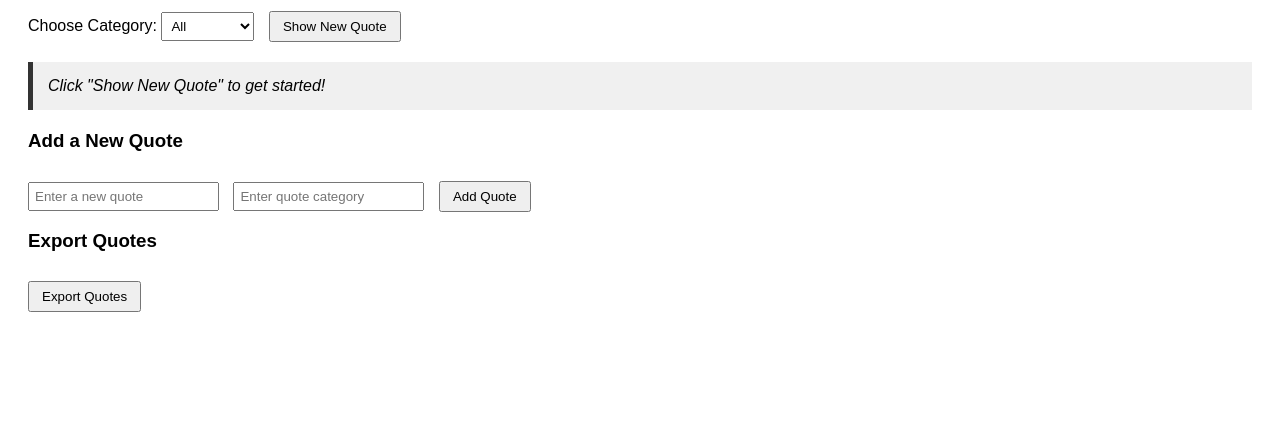
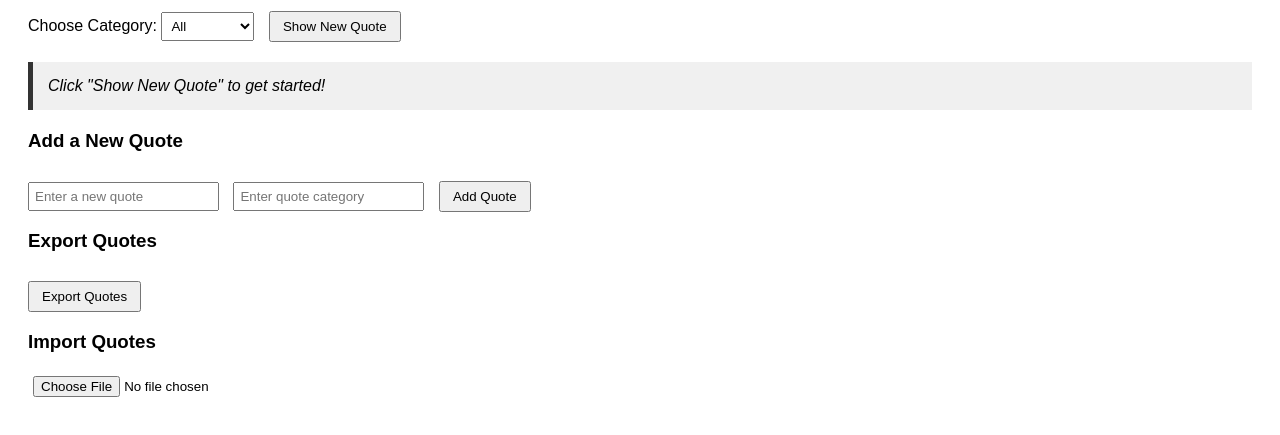
Before and after one commit to bryanmwangindungu/alx_fe_javascript, a plain HTML site: page dom-manipulation/index.html in a window 1280 px wide. Shown: the part 107-542 px from the top of the page. Drawn offline with Linux system fonts and the light colour scheme.

Commit message:
3rd commit

```diff
--- a/dom-manipulation/index.html
+++ b/dom-manipulation/index.html
@@ -30,7 +30,7 @@
 <body>
   <h1>Dynamic Quote Generator</h1>
 
-  <!-- Category Filter & New Quote -->
+  <!-- Category Filter -->
   <div>
     <label for="categorySelect">Choose Category:</label>
     <select id="categorySelect">
@@ -39,10 +39,10 @@
     <button id="newQuote">Show New Quote</button>
   </div>
 
-  <!-- Display Area -->
+  <!-- Quote Display -->
   <div id="quoteDisplay">Click "Show New Quote" to get started!</div>
 
-  <!-- Add Quote Form -->
+  <!-- Add New Quote -->
   <h3>Add a New Quote</h3>
   <div>
     <input id="newQuoteText" type="text" placeholder="Enter a new quote" />
@@ -50,12 +50,18 @@
     <button id="addQuoteBtn">Add Quote</button>
   </div>
 
-  <!-- ✅ Export Quotes Button -->
+  <!-- Export Quotes -->
   <h3>Export Quotes</h3>
   <div>
     <button id="exportQuotesBtn">Export Quotes</button>
   </div>
 
+  <!-- ✅ Import Quotes -->
+  <h3>Import Quotes</h3>
+  <div>
+    <input type="file" id="importQuotesInput" accept="application/json" />
+  </div>
+
   <script src="script.js"></script>
 </body>
 </html>
```
